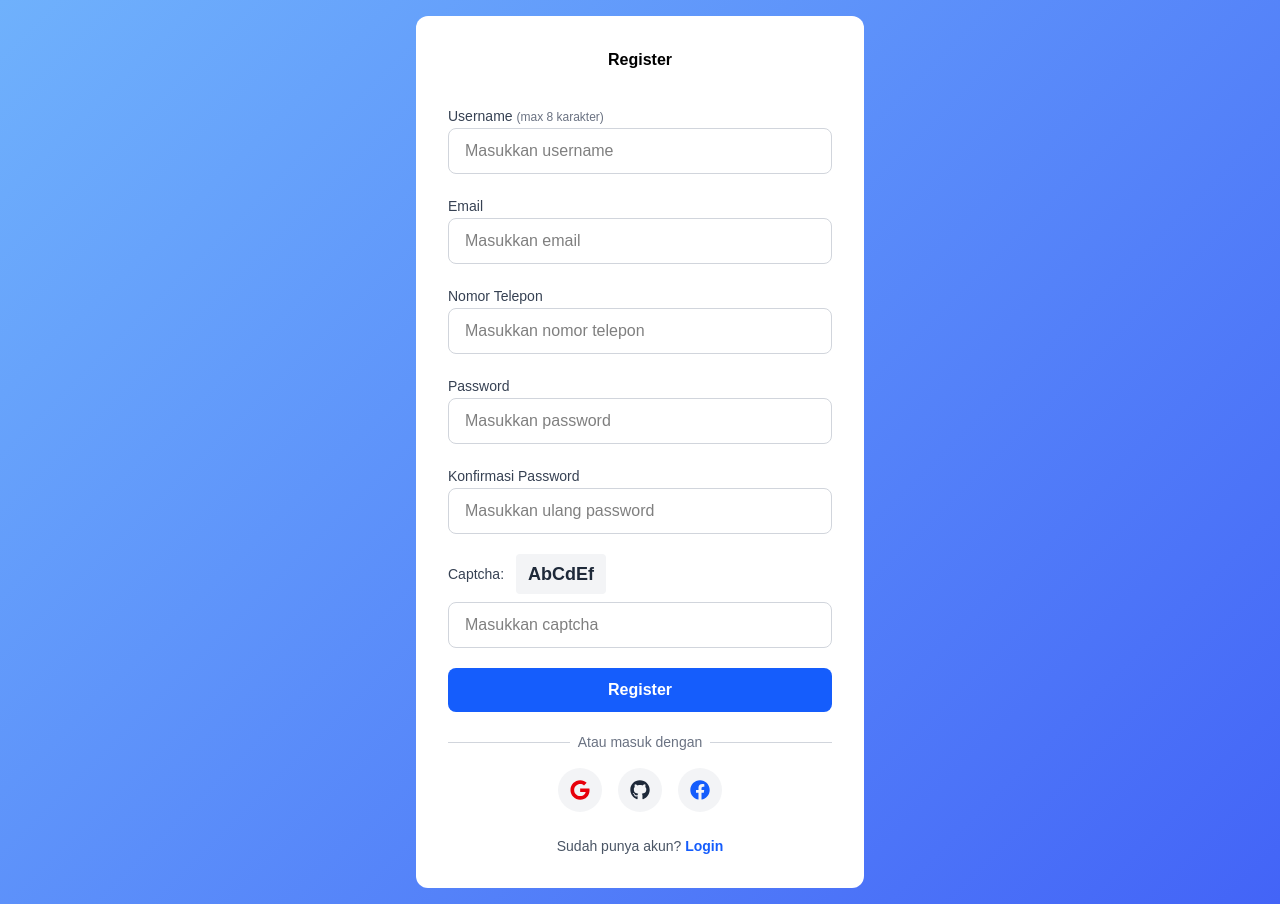
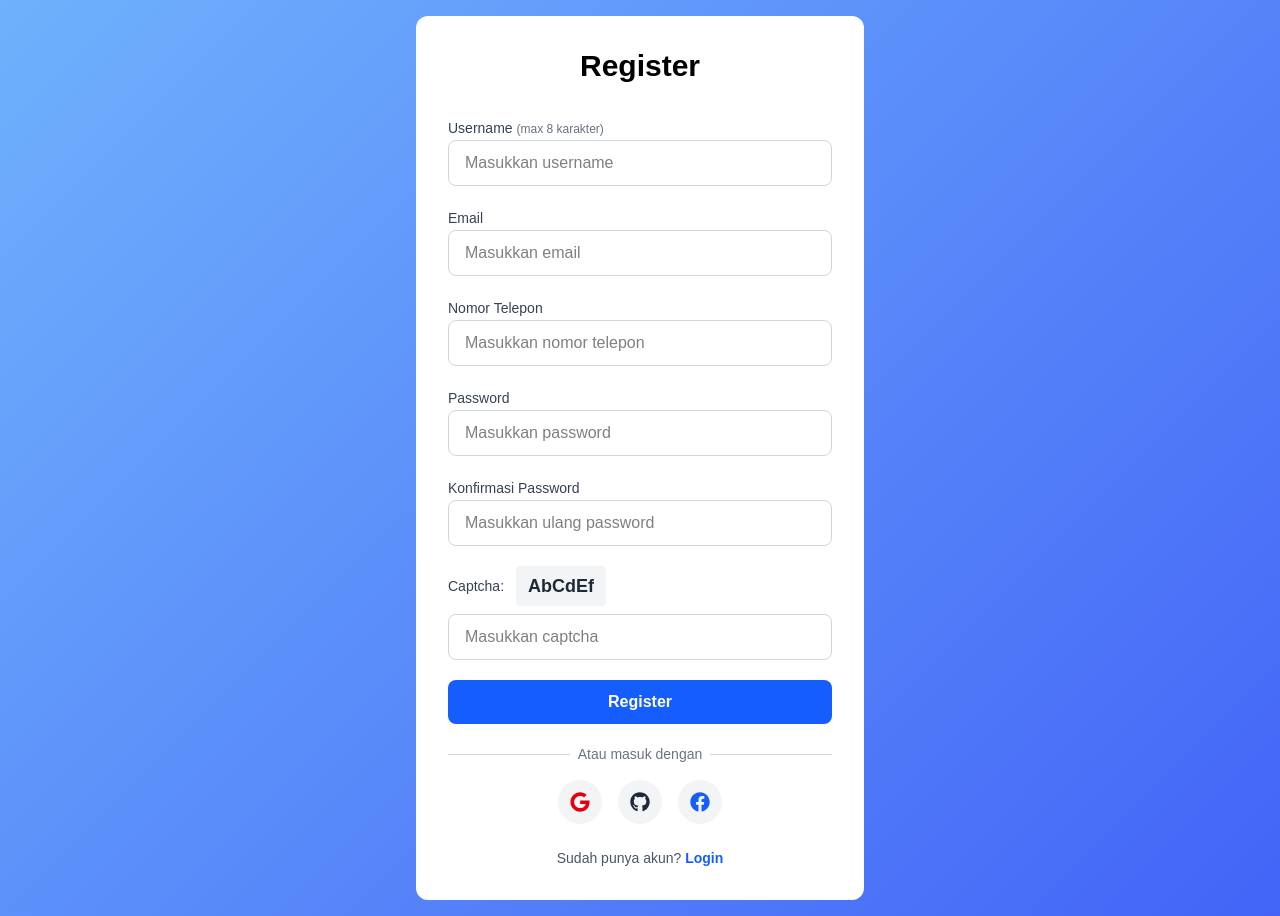
Before and after one commit to angeladellarosaa/UGD_05_B_2888, a Next.js app: page /auth/register in a window 1280 px wide. Built offline with nearby package versions, Linux system fonts and the light colour scheme.

Commit message:
GD 5_B_2888

```diff
--- a/src/components/AuthFormWrapper.tsx
+++ b/src/components/AuthFormWrapper.tsx
@@ -6,7 +6,7 @@
 const AuthFormWrapper = ({ title, children }: AuthFormWrapperProps)=> {
     return (
         <div className="w-full max-w-md bg-white rounded-xl shadowlg p-8">
-            <h2 className="text-3x1 font-bold text-center mb-8 textprimary">
+            <h2 className="text-3xl font-bold text-center mb-8 textprimary">
                 {title}
             </h2>
             {children}
--- a/src/components/Game1.tsx
+++ b/src/components/Game1.tsx
@@ -85,7 +85,7 @@
 
                 <div className="game-stats">
                     <div className="score">🏆 Score: {score}</div>
-                    <div className="timer">⏱️ Time: {time}</div>
+                    <div className="timer">⏱ Time: {time}</div>
                 </div>
 
                 <div className="highscore">
```
